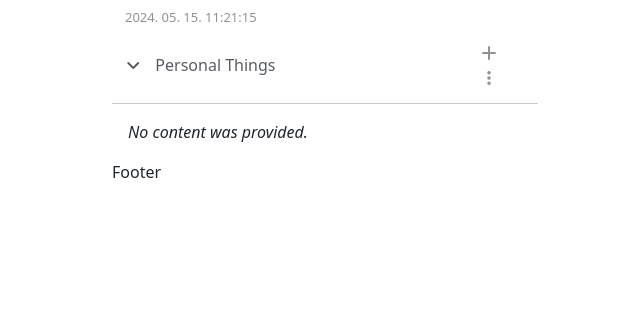
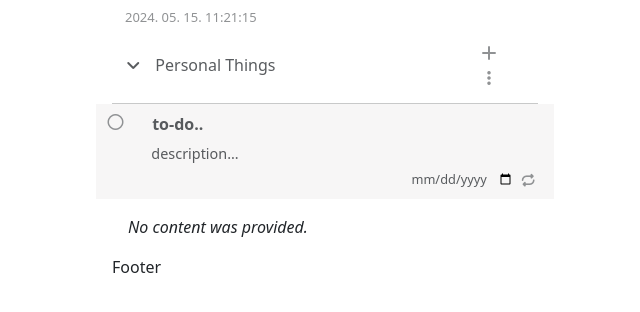
Before and after one commit to freemancho1/todolist, a SvelteKit app: page / in a window 1280 px wide. Both pictures are taken after a click on the button 795 px from the left and 52 px from the top of the page. Shown: the top 312 px of the page, without its empty margins (315-955 px from the left). Built offline with nearby package versions, Linux system fonts and the light colour scheme.

Commit message:
h2406042048

```diff
--- a/src/components/header/TodoHeader.svelte
+++ b/src/components/header/TodoHeader.svelte
@@ -3,6 +3,7 @@
     import GroupMenu from './GroupMenu.svelte';
     import ButtonGroup from './ButtonGroup.svelte';
 	import AddGroup from './AddGroup.svelte';
+    import AddTodo from '../todo/AddTodo.svelte';
 
     export let groups;
     export let activeGroup;
@@ -31,6 +32,7 @@
 </nav>
 
 <AddGroup {groups} {labels} />
+<AddTodo {todos} {labels} {icons} {activeGroup} />
 
 
 <style lang="scss">
--- a/src/components/todo/AddTodo.svelte
+++ b/src/components/todo/AddTodo.svelte
@@ -0,0 +1,24 @@
+<script>
+    import { onMount } from "svelte";
+    import Todo from "./Todo.svelte";
+
+    export let todos;
+    export let labels;
+    export let icons;
+    export let activeGroup;
+
+    $: newTodo = todos.init();
+
+    let addTodoContainer;
+
+
+    onMount(() => {
+        newTodo.gid = activeGroup.id;
+    });
+</script>
+
+<div id="add-todo" class="collapse add-todo" bind:this={addTodoContainer}>
+
+    <Todo todo={newTodo} {labels} {icons} />
+
+</div>
```
